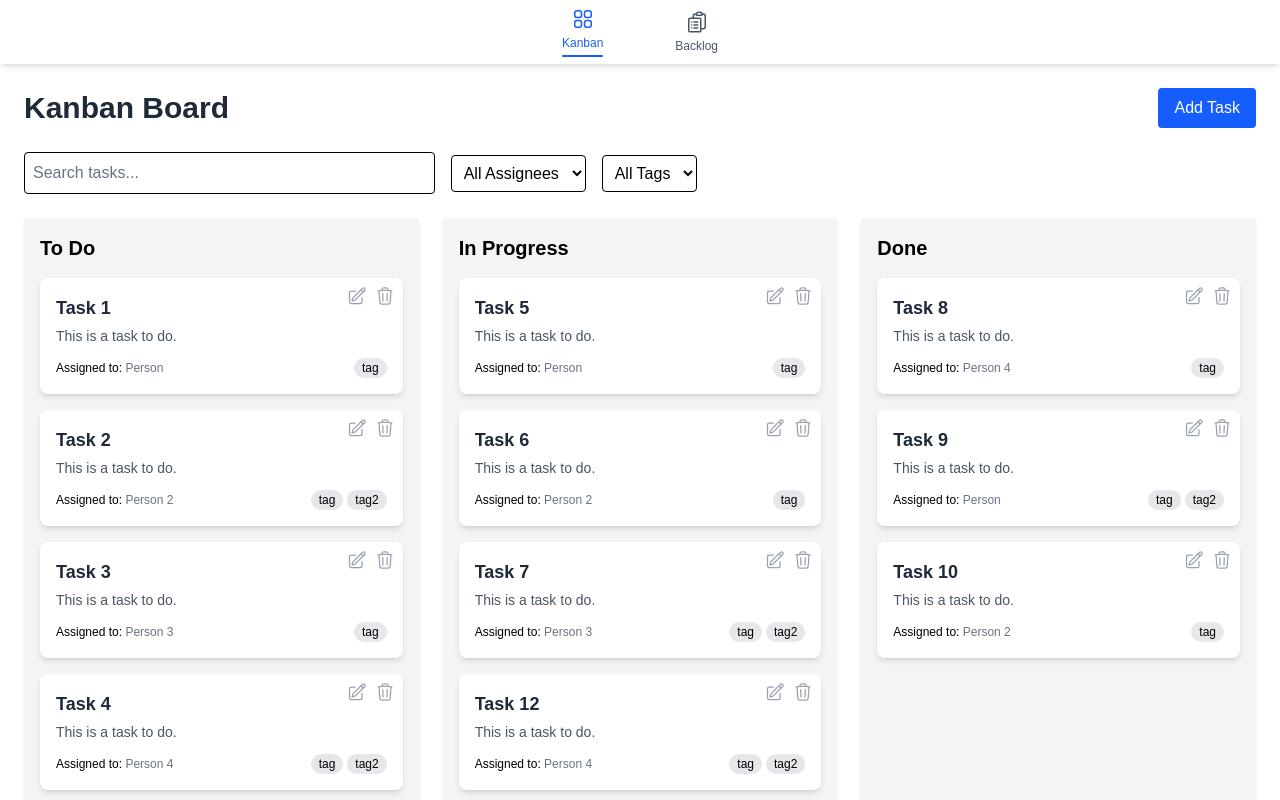
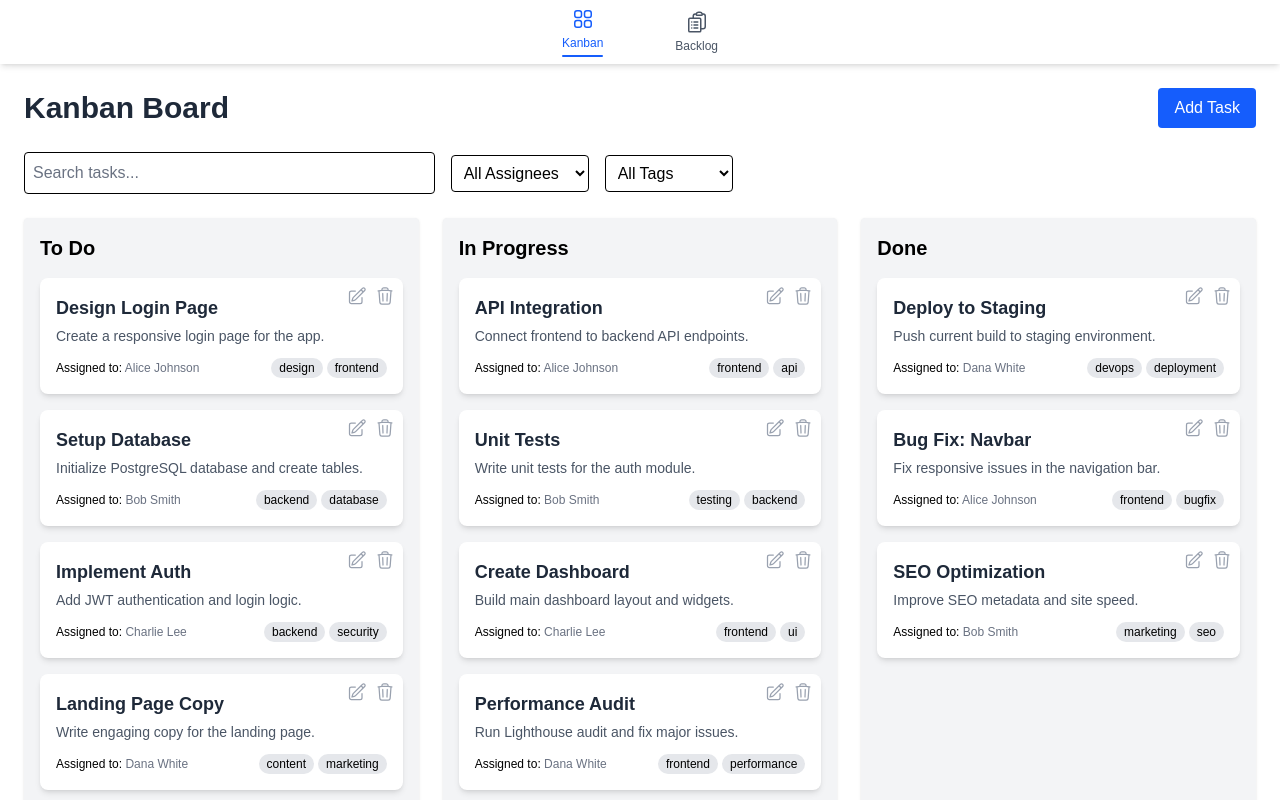
Before and after one commit to geraldanekwe/kanban, a Next.js app: page / in a window 1280 px wide. Shown: the top 800 px of the page. Built offline with nearby package versions, Linux system fonts and the light colour scheme.

Commit message:
populate tasks with better data & unique ids

```diff
--- a/components/ToastProvider.tsx
+++ b/components/ToastProvider.tsx
@@ -36,7 +36,6 @@ export const ToastProvider: React.FC<{ children: React.ReactNode }> = ({
     <ToastContext.Provider value={{ addToast }}>
       {children}
 
-      {/* Toast container */}
       <div className="fixed top-4 right-4 z-[9999] flex flex-col gap-2">
         {toasts.map((toast) => (
           <div
--- a/data/task.ts
+++ b/data/task.ts
@@ -2,111 +2,111 @@ import { Task } from "../types/task";
 
 export const sampleTasks: Task[] = [
   {
-    id: "1",
-    title: "Task 1",
-    description: "This is a task to do.",
+    id: crypto.randomUUID(),
+    title: "Design Login Page",
+    description: "Create a responsive login page for the app.",
     status: "to-do",
-    assignee: "Person",
-    tags: ["tag"],
+    assignee: "Alice Johnson",
+    tags: ["design", "frontend"],
     createdAt: new Date().toISOString(),
   },
   {
-    id: "2",
-    title: "Task 2",
-    description: "This is a task to do.",
+    id: crypto.randomUUID(),
+    title: "Setup Database",
+    description: "Initialize PostgreSQL database and create tables.",
     status: "to-do",
-    assignee: "Person 2",
-    tags: ["tag", "tag2"],
+    assignee: "Bob Smith",
+    tags: ["backend", "database"],
     createdAt: new Date().toISOString(),
   },
   {
-    id: "3",
-    title: "Task 3",
-    description: "This is a task to do.",
+    id: crypto.randomUUID(),
+    title: "Implement Auth",
+    description: "Add JWT authentication and login logic.",
     status: "to-do",
-    assignee: "Person 3",
-    tags: ["tag"],
+    assignee: "Charlie Lee",
+    tags: ["backend", "security"],
     createdAt: new Date().toISOString(),
   },
   {
-    id: "4",
-    title: "Task 4",
-    description: "This is a task to do.",
+    id: crypto.randomUUID(),
+    title: "Landing Page Copy",
+    description: "Write engaging copy for the landing page.",
     status: "to-do",
-    assignee: "Person 4",
-    tags: ["tag", "tag2"],
+    assignee: "Dana White",
+    tags: ["content", "marketing"],
     createdAt: new Date().toISOString(),
   },
   {
-    id: "5",
-    title: "Task 5",
-    description: "This is a task to do.",
+    id: crypto.randomUUID(),
+    title: "API Integration",
+    description: "Connect frontend to backend API endpoints.",
     status: "in-progress",
-    assignee: "Person",
-    tags: ["tag"],
+    assignee: "Alice Johnson",
+    tags: ["frontend", "api"],
     createdAt: new Date().toISOString(),
   },
   {
-    id: "6",
-    title: "Task 6",
-    description: "This is a task to do.",
+    id: crypto.randomUUID(),
+    title: "Unit Tests",
+    description: "Write unit tests for the auth module.",
     status: "in-progress",
-    assignee: "Person 2",
-    tags: ["tag"],
+    assignee: "Bob Smith",
+    tags: ["testing", "backend"],
     createdAt: new Date().toISOString(),
   },
   {
-    id: "7",
-    title: "Task 7",
-    description: "This is a task to do.",
+    id: crypto.randomUUID(),
+    title: "Create Dashboard",
+    description: "Build main dashboard layout and widgets.",
     status: "in-progress",
-    assignee: "Person 3",
-    tags: ["tag", "tag2"],
+    assignee: "Charlie Lee",
+    tags: ["frontend", "ui"],
     createdAt: new Date().toISOString(),
   },
   {
-    id: "8",
-    title: "Task 8",
-    description: "This is a task to do.",
+    id: crypto.randomUUID(),
+    title: "Deploy to Staging",
+    description: "Push current build to staging environment.",
     status: "done",
-    assignee: "Person 4",
-    tags: ["tag"],
+    assignee: "Dana White",
+    tags: ["devops", "deployment"],
     createdAt: new Date().toISOString(),
   },
   {
-    id: "9",
-    title: "Task 9",
-    description: "This is a task to do.",
+    id: crypto.randomUUID(),
+    title: "Bug Fix: Navbar",
+    description: "Fix responsive issues in the navigation bar.",
     status: "done",
-    assignee: "Person",
-    tags: ["tag", "tag2"],
+    assignee: "Alice Johnson",
+    tags: ["frontend", "bugfix"],
     createdAt: new Date().toISOString(),
   },
   {
-    id: "10",
-    title: "Task 10",
-    description: "This is a task to do.",
+    id: crypto.randomUUID(),
+    title: "SEO Optimization",
+    description: "Improve SEO metadata and site speed.",
     status: "done",
-    assignee: "Person 2",
-    tags: ["tag"],
+    assignee: "Bob Smith",
+    tags: ["marketing", "seo"],
     createdAt: new Date().toISOString(),
   },
   {
-    id: "11",
-    title: "Task 11",
-    description: "This is a task to do.",
+    id: crypto.randomUUID(),
+    title: "Email Notifications",
+    description: "Add email notifications for new tasks.",
     status: "to-do",
-    assignee: "Person 3",
-    tags: ["tag"],
+    assignee: "Charlie Lee",
+    tags: ["backend", "notifications"],
     createdAt: new Date().toISOString(),
   },
   {
-    id: "12",
-    title: "Task 12",
-    description: "This is a task to do.",
+    id: crypto.randomUUID(),
+    title: "Performance Audit",
+    description: "Run Lighthouse audit and fix major issues.",
     status: "in-progress",
-    assignee: "Person 4",
-    tags: ["tag", "tag2"],
+    assignee: "Dana White",
+    tags: ["frontend", "performance"],
     createdAt: new Date().toISOString(),
   },
 ];
--- a/package.json
+++ b/package.json
@@ -17,6 +17,8 @@
   "devDependencies": {
     "@eslint/eslintrc": "^3",
     "@tailwindcss/postcss": "^4",
+    "@testing-library/jest-dom": "^6.8.0",
+    "@testing-library/react": "^16.3.0",
     "@types/node": "^20",
     "@types/react": "^19",
     "@types/react-dom": "^19",
```
Also changed, not shown: 1 other file (tests, documents, lock files or other folders).
